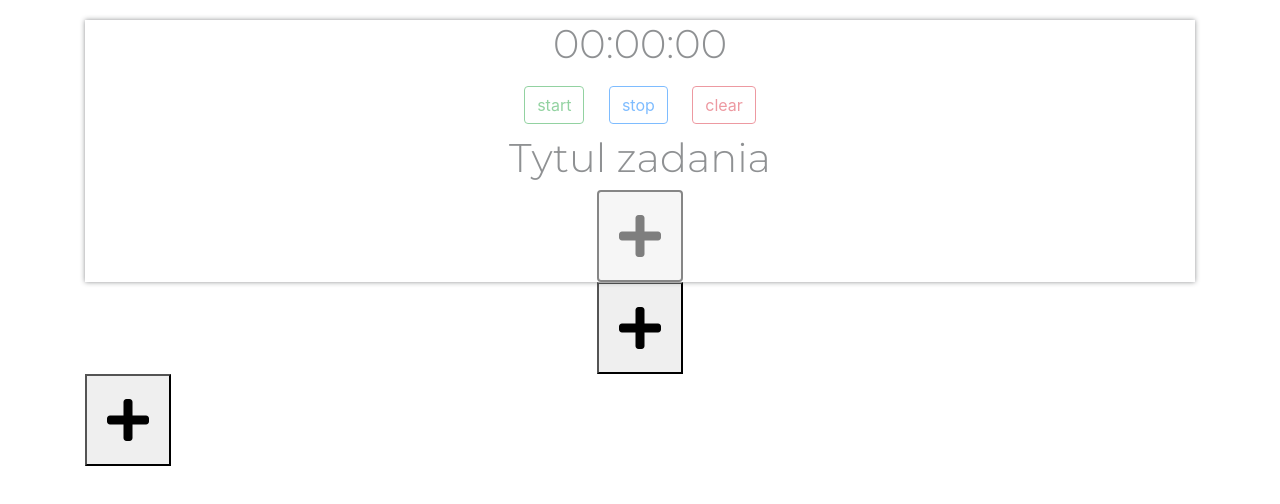
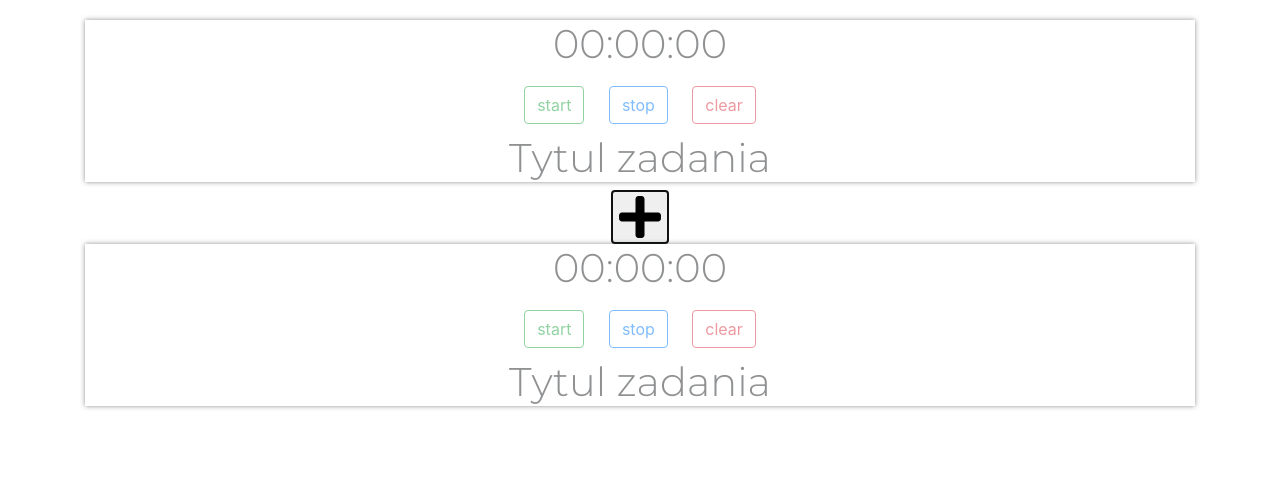
Before and after one commit to bartekcostam/stopWatch-taskList, a plain HTML site: page index.html in a window 1280 px wide. Both pictures are taken after a click on the button 640 px from the left and 236 px from the top of the page. Drawn offline with nearby package versions, Linux system fonts and the light colour scheme.

Commit message:
clone element finally working

```diff
--- a/index.html
+++ b/index.html
@@ -15,25 +15,24 @@
 
 </head>
 <body>
+    <div id="duplicater">
+    <div class="container">
 
-    <div class="container">
     <div id="section" class="text-center">
     <h1><time>00:00:00</time></h1>
 <button id="start" class="btn btn-outline-success">start</button>
 <button id="stop" class="btn btn-outline-primary">stop</button>
 <a id="clear" href="#myModal" class="btn btn-outline-danger" data-toggle="modal" data-target="#myModal">clear</a>
 <h1 class="title">Tytul zadania</h1>
-<button id="plus" class="fas fa-plus fa-3x"></button>
-
-</div>
-<div class="text-center">
-
-
-                <button id="plus" class="fas fa-plus fa-3x"></button>
-
 
 
 </div>
+</div>
+</div>
+<div class="text-center">
+    <button id="button" class="fas fa-plus fa-3x" onclick="duplicate()"></button>
+</div>
+
 
 <div id="modal">
         <!-- Modal -->
@@ -58,7 +57,7 @@
         </div>
 
 </div>
-<button id="plus" class="fas fa-plus fa-3x"></button>
+
 </div>
 
 
--- a/scripts/scripts.js
+++ b/scripts/scripts.js
@@ -52,9 +52,14 @@ deleteTime.onclick = function() {
 seconds = 0; minutes = 0; hours = 0;
 }
 
-plus.onclick = function(){
-
-    var addNote = write.document("<h1>costam</h1>");
 
 
+    var i = 0;
+var original = document.getElementById('duplicater');
+
+function duplicate() {
+    var clone = original.cloneNode(true); // "deep" clone
+    clone.id = "duplicater" + ++i;
+    // or clone.id = ""; if the divs don't need an ID
+    original.parentNode.appendChild(clone);
 }
```
